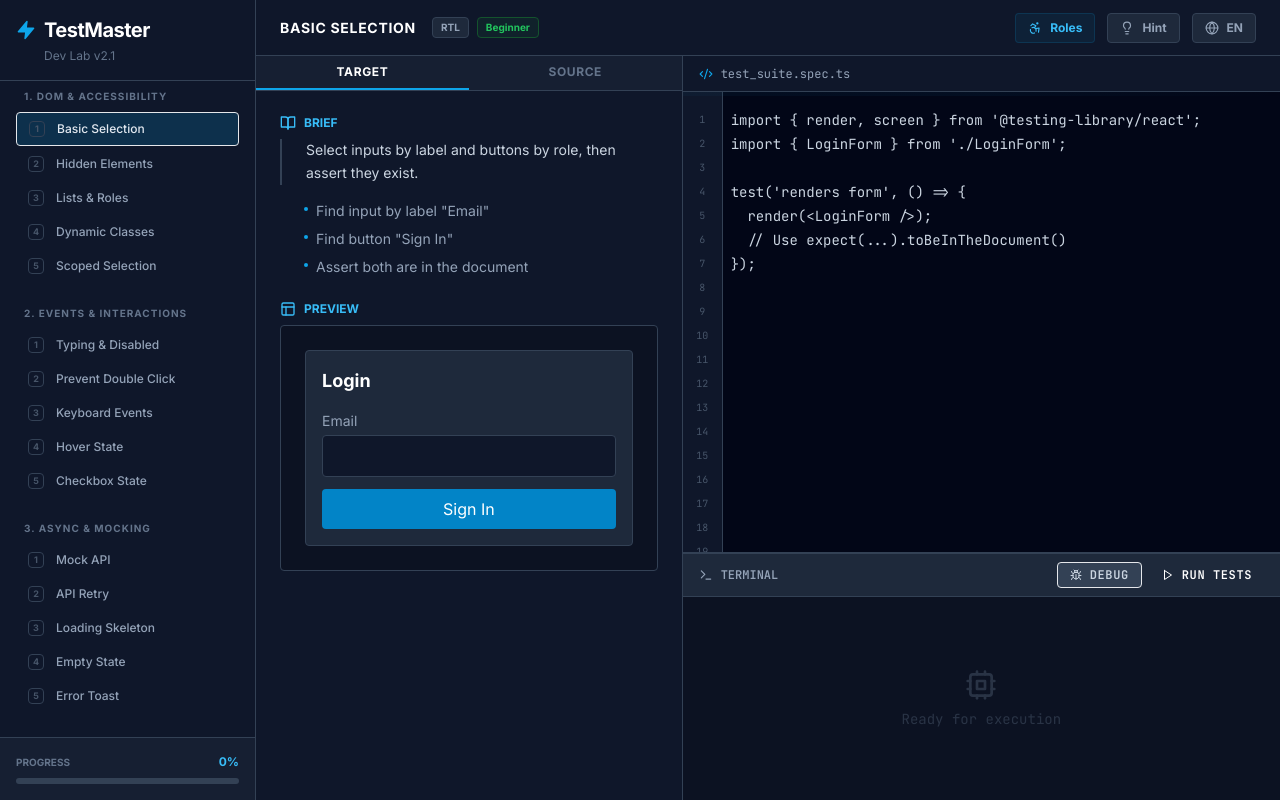
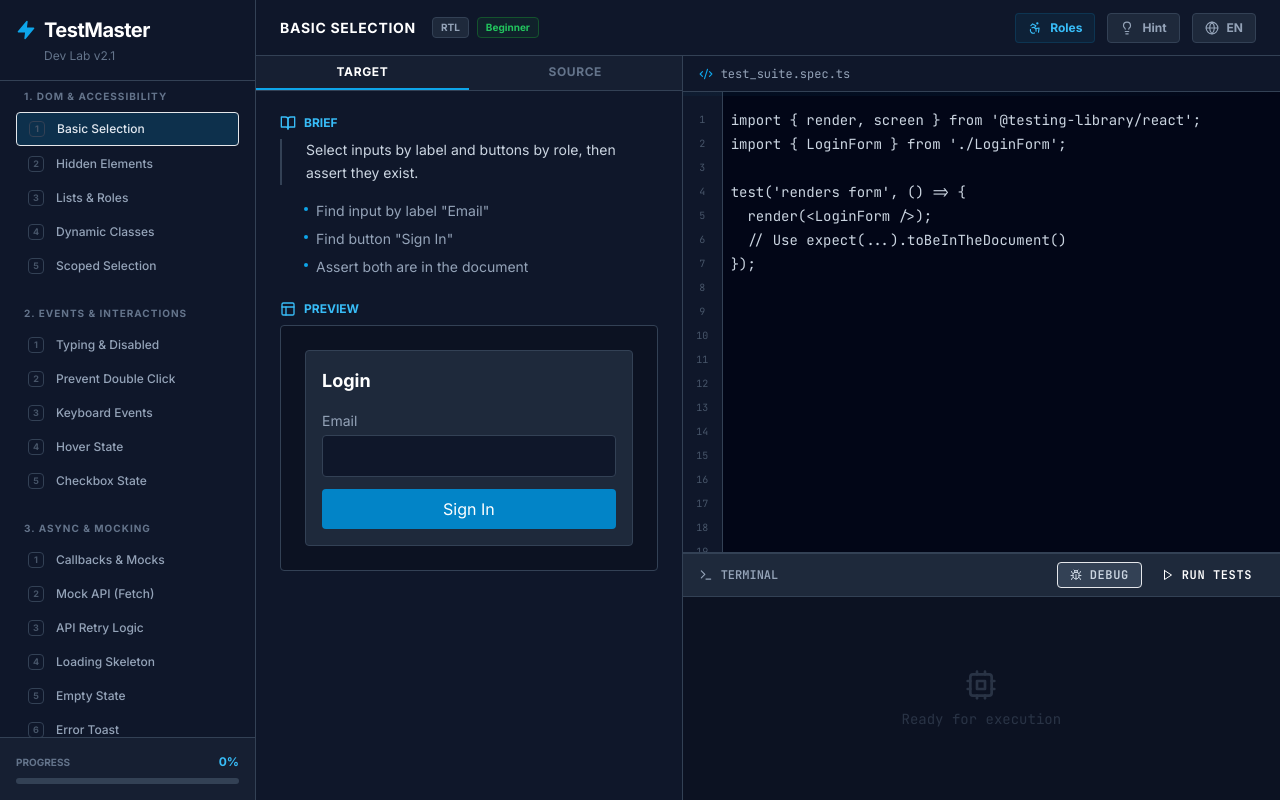
Before and after one commit to CharlietheCharlie/front-end-testing-challenge, a React (Vite) app: page / in a window 1280 px wide. Built offline with nearby package versions, Linux system fonts and the light colour scheme.

Commit message:
fix: lesson.ts

```diff
--- a/App.tsx
+++ b/App.tsx
@@ -74,6 +74,7 @@ const App: React.FC = () => {
         [activeLessonId]: activeLesson.initialCode
       }));
     }
+
     setShowHint(false); // Reset hint on lesson change
   }, [activeLessonId, activeLesson.initialCode]);
 
--- a/components/TestRunner.tsx
+++ b/components/TestRunner.tsx
@@ -1,4 +1,4 @@
-import React, { useState } from 'react';
+import React, { useState, useEffect } from 'react';
 import { Lesson, TestResult } from '../types';
 import { CheckCircle2, XCircle, Terminal, Play, Loader2, Cpu, Bug, AlertTriangle } from 'lucide-react';
 
@@ -42,6 +42,13 @@ export const TestRunner: React.FC<TestRunnerProps> = ({ lesson, code, onResultCh
   const [isRunning, setIsRunning] = useState(false);
   const [result, setResult] = useState<TestResult | null>(null);
   const [displayLogs, setDisplayLogs] = useState<LogEntry[]>([]);
+
+  // Reset terminal when lesson changes
+  useEffect(() => {
+    setResult(null);
+    setDisplayLogs([]);
+    setIsRunning(false);
+  }, [lesson.id]);
 
   // Simulate screen.debug() behavior
   const handleDebug = () => {
--- a/components/targets/Section3_Async.tsx
+++ b/components/targets/Section3_Async.tsx
@@ -1,6 +1,37 @@
 import React, { useState, useEffect } from 'react';
 
-// 3.1 Fetch List
+// 3.1 Mock Functions (Callbacks)
+export const UserForm: React.FC<{ onSubmit: (data: { name: string }) => void }> = ({ onSubmit }) => {
+  const [name, setName] = useState('');
+  return (
+    <div className="p-4 bg-dark-800 border border-dark-700 rounded">
+      <input
+        aria-label="Name"
+        value={name}
+        onChange={e => setName(e.target.value)}
+        className="block w-full mb-2 p-2 bg-dark-900 border border-dark-700 rounded text-white"
+        placeholder="Enter name"
+      />
+      <button
+        onClick={() => onSubmit({ name })}
+        className="bg-primary-600 text-white px-4 py-2 rounded hover:bg-primary-500"
+      >
+        Save
+      </button>
+    </div>
+  );
+};
+export const UserFormCode = `export const UserForm = ({ onSubmit }) => {
+  const [name, setName] = useState('');
+  return (
+    <div>
+      <input aria-label="Name" onChange={e => setName(e.target.value)} />
+      <button onClick={() => onSubmit({ name })}>Save</button>
+    </div>
+  );
+};`;
+
+// 3.2 Fetch List (Old 3.1)
 export const SimpleList: React.FC = () => {
   const [items, setItems] = useState<string[]>([]);
   useEffect(() => {
@@ -12,7 +43,7 @@ export const SimpleListCode = `useEffect(() => {
   fetch('/api/items').then(r => r.json()).then(setItems);
 }, []);`;
 
-// 3.2 Retry Logic
+// 3.3 Retry Logic (Old 3.2)
 export const RetryButton: React.FC = () => {
   const [msg, setMsg] = useState('');
   const load = async () => {
@@ -39,7 +70,7 @@ export const RetryButtonCode = `const load = async () => {
   }
 };`;
 
-// 3.3 Loading State (Skeleton)
+// 3.4 Loading State (Skeleton)
 export const DashboardWidget: React.FC = () => {
   const [data, setData] = useState<string | null>(null);
   useEffect(() => {
@@ -52,7 +83,7 @@ export const DashboardWidget: React.FC = () => {
 export const DashboardWidgetCode = `if (!data) return <div data-testid="skeleton" ... />;
 return <div>{data}</div>;`;
 
-// 3.4 Empty State
+// 3.5 Empty State
 export const SearchResults: React.FC = () => {
   const [results, setResults] = useState<string[]>([]);
   const [searched, setSearched] = useState(false);
@@ -71,7 +102,7 @@ export const SearchResults: React.FC = () => {
 };
 export const SearchResultsCode = `{searched && results.length === 0 && <div>No results found</div>}`;
 
-// 3.5 API Error Toast
+// 3.6 API Error Toast
 export const Newsletter: React.FC = () => {
   const [error, setError] = useState('');
   const sub = async () => {
--- a/data/lessons.ts
+++ b/data/lessons.ts
@@ -10,6 +10,7 @@ import {
   TagInput, TagInputCode,
   TooltipDemo, TooltipDemoCode,
   PreferenceForm, PreferenceFormCode,
+  UserForm, UserFormCode,
   SimpleList, SimpleListCode,
   RetryButton, RetryButtonCode,
   DashboardWidget, DashboardWidgetCode,
@@ -67,7 +68,7 @@ test('renders form', () => {
     description: { en: 'Use queryBy for elements that might not exist.', zh: '使用 queryBy 來測試可能不存在的元素。' },
     framework: TestFramework.RTL,
     difficulty: 'Intermediate',
-    requirements: [ { en: 'Assert "secret" is missing initially', zh: '確認一開始 secret 不存在' }, { en: 'Click button using userEvent', zh: '使用 userEvent 點擊按鈕' }, { en: 'Assert "secret" exists', zh: '確認 secret 出現' } ],
+    requirements: [ { en: 'Assert "secret" is missing initially', zh: '確認一開始 secret 不存在' }, { en: 'Click button using await user.click', zh: '使用 await user.click 點擊按鈕' }, { en: 'Assert "secret" exists', zh: '確認 secret 出現' } ],
     initialCode: `import { render, screen } from '@testing-library/react';
 import userEvent from '@testing-library/user-event';
 import { SecretMessage } from './SecretMessage';
@@ -76,7 +77,7 @@ test('toggles visibility', async () => {
   const user = userEvent.setup();
   render(<SecretMessage />);
   // 1. Assert NOT in document (queryBy...)
-  // 2. Click
+  // 2. await user.click...
   // 3. Assert IN document
 });`,
     targetComponent: SecretMessage,
@@ -91,8 +92,8 @@ test('toggles visibility', async () => {
         mustMatch: [ /expect\(.*queryByTestId.*['"]secret['"].*\)\.not\.toBeInTheDocument/ ]
       },
       {
-        description: { en: "Click Toggle (user.click)", zh: "點擊切換 (user.click)" },
-        mustMatch: [ /user\.click/, /text=['"]Show['"]|name: \/show\/i/ ],
+        description: { en: "Async Click (await user.click)", zh: "非同步點擊 (await user.click)" },
+        mustMatch: [ /await\s+user\.click/, /text=['"]Show['"]|name: \/show\/i/ ],
         mustNotMatch: [ { pattern: /fireEvent/, message: { en: "Use userEvent instead of fireEvent", zh: "請使用 userEvent 取代 fireEvent" } } ]
       },
       {
@@ -208,10 +209,10 @@ test('shipping name', () => {
     id: '2.1',
     section: '2. Events & Interactions',
     title: { en: 'Typing & Disabled', zh: '輸入與禁用狀態' },
-    description: { en: 'Type text using userEvent and check button disabled state.', zh: '使用 userEvent 輸入文字並檢查按鈕是否禁用。' },
+    description: { en: 'Type text using await user.type and check button disabled state.', zh: '使用 await user.type 輸入文字並檢查按鈕是否禁用。' },
     framework: TestFramework.RTL,
     difficulty: 'Beginner',
-    requirements: [ { en: 'Type 21 chars using user.type', zh: '使用 user.type 輸入 21 個字' }, { en: 'Assert button is disabled', zh: '確認按鈕被禁用' } ],
+    requirements: [ { en: 'Type 21 chars using await user.type', zh: '使用 await user.type 輸入 21 個字' }, { en: 'Assert button is disabled', zh: '確認按鈕被禁用' } ],
     initialCode: `import { render, screen } from '@testing-library/react';
 import userEvent from '@testing-library/user-event';
 import { TweetComposer } from './TweetComposer';
@@ -219,23 +220,23 @@ import { TweetComposer } from './TweetComposer';
 test('validates length', async () => {
   const user = userEvent.setup();
   render(<TweetComposer />);
-  // Type long string...
+  // await user.type(...)
 });`,
     targetComponent: TweetComposer,
     targetCodeDisplay: TweetComposerCode,
     hint: {
-      en: "await user.type(screen.getByRole('textbox'), 'This text is definitely longer than twenty characters');\nexpect(screen.getByText('Tweet')).toBeDisabled();",
-      zh: "await user.type(screen.getByRole('textbox'), 'This text is definitely longer than twenty characters');\nexpect(screen.getByText('Tweet')).toBeDisabled();"
+      en: "await user.type(screen.getByRole('textbox'), 'This text is definitely longer than twenty characters');\nexpect(screen.getByRole('button', { name: /tweet/i })).toBeDisabled();",
+      zh: "await user.type(screen.getByRole('textbox'), 'This text is definitely longer than twenty characters');\nexpect(screen.getByRole('button', { name: /tweet/i })).toBeDisabled();"
     },
     validationRules: [
       {
-        description: { en: "Use user.type", zh: "使用 user.type" },
-        mustMatch: [ /user\.type/, /value: ['"].{21,}['"]|['"].{21,}['"]/ ],
+        description: { en: "Async Type (await user.type)", zh: "非同步輸入 (await user.type)" },
+        mustMatch: [ /await\s+user\.type/, /value: ['"].{21,}['"]|['"].{21,}['"]/ ],
         mustNotMatch: [ { pattern: /fireEvent/, message: { en: "Use userEvent instead of fireEvent", zh: "請使用 userEvent 取代 fireEvent" } } ]
       },
       {
         description: { en: "Check Disabled", zh: "檢查禁用" },
-        mustMatch: [ /expect\(.*getByText.*['"]Tweet['"].*\).*\)\.toBeDisabled/ ]
+        mustMatch: [ /expect\(.*getByRole.*['"]button['"].*name: \/tweet\/i.*\)\.toBeDisabled\(\)/]
       }
     ]
   },
@@ -246,7 +247,7 @@ test('validates length', async () => {
     description: { en: 'Ensure button logic only fires once using userEvent.', zh: '使用 userEvent 確保按鈕邏輯只觸發一次。' },
     framework: TestFramework.RTL,
     difficulty: 'Intermediate',
-    requirements: [ { en: 'Click button twice', zh: '點擊兩次' }, { en: 'Check status is "Processing..."', zh: '確認狀態為 Processing...' } ],
+    requirements: [ { en: 'Click button twice (await)', zh: '點擊兩次 (await)' }, { en: 'Check status is "Processing..."', zh: '確認狀態為 Processing...' } ],
     initialCode: `import { render, screen } from '@testing-library/react';
 import userEvent from '@testing-library/user-event';
 import { PaymentButton } from './PaymentButton';
@@ -254,18 +255,23 @@ import { PaymentButton } from './PaymentButton';
 test('prevents double', async () => {
   const user = userEvent.setup();
   render(<PaymentButton />);
-  // Click... click...
+  // await user.click...
+  // await user.click...
 });`,
     targetComponent: PaymentButton,
     targetCodeDisplay: PaymentButtonCode,
     hint: {
-      en: "const btn = screen.getByRole('button', { name: /pay/i });\nawait user.click(btn);\nawait user.click(btn);\nexpect(btn).toHaveTextContent('Processing...');",
-      zh: "const btn = screen.getByRole('button', { name: /pay/i });\nawait user.click(btn);\nawait user.click(btn);\nexpect(btn).toHaveTextContent('Processing...');"
+      en: "const button = screen.getByRole('button', { name: /pay/i });\nawait user.click(button);\nawait user.click(button);\nexpect(button).toHaveTextContent('Processing...');",
+      zh: "const button = screen.getByRole('button', { name: /pay/i });\nawait user.click(button);\nawait user.click(button);\nexpect(button).toHaveTextContent('Processing...');"
     },
     validationRules: [
       {
-        description: { en: "Double Click (user.click)", zh: "點擊兩次 (user.click)" },
-        mustMatch: [ /(user\.click.*){2}/ ],
+        description: { en: "Select using getByRole", zh: "使用 getByRole 選取" },
+        mustMatch: [ /getByRole\(.*['"]button['"].*\)/ ]
+      },
+      {
+        description: { en: "Async Double Click", zh: "非同步點擊兩次" },
+        mustMatch: [ /await\s+user\.click.*await\s+user\.click/s ],
         mustNotMatch: [ { pattern: /fireEvent/, message: { en: "Use userEvent instead of fireEvent", zh: "請使用 userEvent 取代 fireEvent" } } ]
       },
       {
@@ -281,7 +287,7 @@ test('prevents double', async () => {
     description: { en: 'Simulate pressing Enter key using userEvent.', zh: '使用 userEvent 模擬按下 Enter 鍵。' },
     framework: TestFramework.RTL,
     difficulty: 'Intermediate',
-    requirements: [ { en: 'Type "React"', zh: '輸入 "React"' }, { en: 'Press Enter using userEvent', zh: '使用 userEvent 按下 Enter' }, { en: 'Check tag "#React" exists', zh: '確認 "#React" 存在' } ],
+    requirements: [ { en: 'Type "React"', zh: '輸入 "React"' }, { en: 'Press Enter using {enter}', zh: '使用 {enter} 模擬按鍵' }, { en: 'Check tag "#React" exists', zh: '確認 "#React" 存在' } ],
     initialCode: `import { render, screen } from '@testing-library/react';
 import userEvent from '@testing-library/user-event';
 import { TagInput } from './TagInput';
@@ -289,8 +295,7 @@ import { TagInput } from './TagInput';
 test('adds tag on enter', async () => {
   const user = userEvent.setup();
   render(<TagInput />);
-  // Type 'React'
-  // Press Enter ({enter})
+  // await user.type...
 });`,
     targetComponent: TagInput,
     targetCodeDisplay: TagInputCode,
@@ -300,8 +305,8 @@ test('adds tag on enter', async () => {
     },
     validationRules: [
       {
-        description: { en: "Type 'React' with Enter", zh: "輸入 'React' 並按 Enter" },
-        mustMatch: [ /user\.type\(.*['"]React\{enter\}['"]\)|user\.keyboard\(.*\{enter\}\)/ ],
+        description: { en: "Async Type with Enter", zh: "非同步輸入並按 Enter" },
+        mustMatch: [ /await\s+user\.type\(.*['"]React\{enter\}['"]\)|await\s+user\.keyboard\(.*\{enter\}\)/ ],
         mustNotMatch: [ { pattern: /fireEvent/, message: { en: "Use userEvent instead of fireEvent", zh: "請使用 userEvent 取代 fireEvent" } } ]
       },
       {
@@ -317,7 +322,7 @@ test('adds tag on enter', async () => {
     description: { en: 'Simulate mouse enter to show tooltip using userEvent.', zh: '使用 userEvent 模擬滑鼠移入以顯示 Tooltip。' },
     framework: TestFramework.RTL,
     difficulty: 'Intermediate',
-    requirements: [ { en: 'Hover over text using user.hover', zh: '使用 user.hover 滑鼠移入文字' }, { en: 'Assert tooltip visible', zh: '確認 Tooltip 顯示' } ],
+    requirements: [ { en: 'Hover over text using await user.hover', zh: '使用 await user.hover 滑鼠移入文字' }, { en: 'Assert tooltip visible', zh: '確認 Tooltip 顯示' } ],
     initialCode: `import { render, screen } from '@testing-library/react';
 import userEvent from '@testing-library/user-event';
 import { TooltipDemo } from './TooltipDemo';
@@ -325,7 +330,7 @@ import { TooltipDemo } from './TooltipDemo';
 test('shows tooltip', async () => {
   const user = userEvent.setup();
   render(<TooltipDemo />);
-  // user.hover...
+  // await user.hover...
 });`,
     targetComponent: TooltipDemo,
     targetCodeDisplay: TooltipDemoCode,
@@ -335,13 +340,13 @@ test('shows tooltip', async () => {
     },
     validationRules: [
       {
-        description: { en: "Trigger Hover (user.hover)", zh: "觸發 Hover (user.hover)" },
-        mustMatch: [ /user\.hover/ ],
+        description: { en: "Async Hover (await user.hover)", zh: "非同步 Hover (await user.hover)" },
+        mustMatch: [ /await\s+user\.hover/ ],
         mustNotMatch: [ { pattern: /fireEvent/, message: { en: "Use userEvent instead of fireEvent", zh: "請使用 userEvent 取代 fireEvent" } } ]
       },
       {
         description: { en: "Find Tooltip & Check Visibility", zh: "找到 Tooltip 並檢查可見性" },
-        mustMatch: [ /expect\(.*(getByRole|getByText).*Help info.*\)\.toBeVisible/ ]
+        mustMatch: [ /expect\(.*(getByRole|queryByRole).*['"]tooltip['"].*\)\.toBeVisible/ ]
       }
     ]
   },
@@ -352,7 +357,7 @@ test('shows tooltip', async () => {
     description: { en: 'Check and uncheck using userEvent.', zh: '使用 userEvent 勾選與取消勾選。' },
     framework: TestFramework.RTL,
     difficulty: 'Beginner',
-    requirements: [ { en: 'Check "Email" using user.click', zh: '使用 user.click 勾選 Email' }, { en: 'Assert checkbox is checked', zh: '確認 Checkbox 已被勾選' } ],
+    requirements: [ { en: 'Check "Email" using await user.click', zh: '使用 await user.click 勾選 Email' }, { en: 'Assert checkbox is checked', zh: '確認 Checkbox 已被勾選' } ],
     initialCode: `import { render, screen } from '@testing-library/react';
 import userEvent from '@testing-library/user-event';
 import { PreferenceForm } from './PreferenceForm';
@@ -360,7 +365,7 @@ import { PreferenceForm } from './PreferenceForm';
 test('toggles preference', async () => {
   const user = userEvent.setup();
   render(<PreferenceForm />);
-  // Click checkbox
+  // await user.click...
 });`,
     targetComponent: PreferenceForm,
     targetCodeDisplay: PreferenceFormCode,
@@ -370,8 +375,8 @@ test('toggles preference', async () => {
     },
     validationRules: [
       {
-        description: { en: "Click Checkbox", zh: "點擊核取方塊" },
-        mustMatch: [ /user\.click/, /getByLabelText\(.*Email.*\)/ ]
+        description: { en: "Async Click Checkbox", zh: "非同步點擊核取方塊" },
+        mustMatch: [ /await\s+user\.click/, /getByLabelText\(.*Email.*\)/ ]
       },
       {
         description: { en: "Verify Checked State", zh: "驗證勾選狀態" },
@@ -380,15 +385,55 @@ test('toggles preference', async () => {
     ]
   },
 
-  // --- SECTION 3: ASYNC ---
+  // --- SECTION 3: ASYNC & MOCKING ---
   {
     id: '3.1',
     section: '3. Async & Mocking',
-    title: { en: 'Mock API', zh: 'API 模擬' },
-    description: { en: 'Mock fetch and wait for items.', zh: '模擬 fetch 並等待項目出現。' },
+    title: { en: 'Callbacks & Mocks', zh: 'Callback 模擬 (jest.fn)' },
+    description: { en: 'Create a mock function and verify it was called with correct arguments.', zh: '建立 Mock Function 並驗證它是否被正確呼叫與傳遞參數。' },
     framework: TestFramework.JEST,
     difficulty: 'Intermediate',
-    requirements: [ { en: 'Spy on fetch', zh: '監聽 fetch' }, { en: 'Mock response ["A"]', zh: '模擬回應 ["A"]' }, { en: 'Wait for "A"', zh: '等待 "A"' } ],
+    requirements: [ { en: 'Create mock: const mockSubmit = jest.fn()', zh: '建立 Mock: const mockSubmit = jest.fn()' }, { en: 'Pass to component', zh: '傳遞給組件' }, { en: 'Type and Click', zh: '輸入並點擊' }, { en: 'Expect calledWith({name: ...})', zh: '驗證被呼叫參數' } ],
+    initialCode: `import { render, screen } from '@testing-library/react';
+import userEvent from '@testing-library/user-event';
+import { UserForm } from './UserForm';
+
+test('submits form data', async () => {
+  const user = userEvent.setup();
+  // 1. Create mock
+  // 2. Render(<UserForm onSubmit={mock} />)
+  // 3. Interaction
+  // 4. Expect
+});`,
+    targetComponent: UserForm,
+    targetCodeDisplay: UserFormCode,
+    hint: {
+      en: "const mockSubmit = jest.fn();\nrender(<UserForm onSubmit={mockSubmit} />);\n\nawait user.type(screen.getByLabelText('Name'), 'Alice');\nawait user.click(screen.getByRole('button', { name: /save/i }));\n\nexpect(mockSubmit).toHaveBeenCalledWith({ name: 'Alice' });",
+      zh: "const mockSubmit = jest.fn();\nrender(<UserForm onSubmit={mockSubmit} />);\n\nawait user.type(screen.getByLabelText('Name'), 'Alice');\nawait user.click(screen.getByRole('button', { name: /save/i }));\n\nexpect(mockSubmit).toHaveBeenCalledWith({ name: 'Alice' });"
+    },
+    validationRules: [
+      {
+        description: { en: "Create jest.fn()", zh: "建立 jest.fn()" },
+        mustMatch: [ /const\s+\w+\s*=\s*jest\.fn\(\)/ ]
+      },
+      {
+        description: { en: "Async Type & Click", zh: "非同步輸入與點擊" },
+        mustMatch: [ /await\s+user\.type/, /await\s+user\.click/ ]
+      },
+      {
+        description: { en: "Verify calledWith", zh: "驗證參數 calledWith" },
+        mustMatch: [ /expect\(.*\)\.toHaveBeenCalledWith\(\{.*name:.*\}\)/ ]
+      }
+    ]
+  },
+  {
+    id: '3.2',
+    section: '3. Async & Mocking',
+    title: { en: 'Mock API (Fetch)', zh: 'API 模擬 (fetch)' },
+    description: { en: 'Mock the global fetch function to return fake data.', zh: '模擬全域 fetch 函數以回傳假資料。' },
+    framework: TestFramework.JEST,
+    difficulty: 'Intermediate',
+    requirements: [ { en: 'Spy on global.fetch', zh: '監聽 global.fetch' }, { en: 'Mock json response ["A"]', zh: '模擬 JSON 回應 ["A"]' }, { en: 'Use findByText to wait', zh: '使用 findByText 等待出現' } ],
     initialCode: `import { render, screen } from '@testing-library/react';
 import { SimpleList } from './SimpleList';
 
@@ -413,20 +458,20 @@ test('loads items', async () => {
         mustMatch: [ /mockResolvedValue/ ]
       },
       {
-        description: { en: "Use findBy & toBeInTheDocument", zh: "使用 findBy 與 toBeInTheDocument" },
-        mustMatch: [ /await screen\.findByText/, /\.toBeInTheDocument/ ],
+        description: { en: "Use await findByText", zh: "使用 await findByText" },
+        mustMatch: [ /await\s+screen\.findByText/, /\.toBeInTheDocument/ ],
         mustNotMatch: [ { pattern: /getByText/, message: { en: "getByText is synchronous and will fail. Use findByText.", zh: "getByText 是同步的，會失敗。請使用 findByText。" } } ]
       }
     ]
   },
   {
-    id: '3.2',
+    id: '3.3',
     section: '3. Async & Mocking',
-    title: { en: 'API Retry', zh: 'API 重試' },
-    description: { en: 'Mock failure then success.', zh: '先模擬失敗，再模擬成功。' },
+    title: { en: 'API Retry Logic', zh: 'API 重試邏輯' },
+    description: { en: 'Mock a failure first, then a success.', zh: '先模擬失敗，再模擬成功。' },
     framework: TestFramework.JEST,
     difficulty: 'Tricky',
-    requirements: [ { en: 'Mock fetch: reject then resolve', zh: '模擬 fetch: 先 reject 後 resolve' }, { en: 'Click load using userEvent', zh: '使用 userEvent 點擊載入' }, { en: 'Check Success', zh: '檢查 Success' } ],
+    requirements: [ { en: 'Mock fetch: reject then resolve', zh: '模擬 fetch: 先 reject 後 resolve' }, { en: 'Click load using await user.click', zh: '使用 await user.click 點擊載入' }, { en: 'Check Success', zh: '檢查 Success' } ],
     initialCode: `import { render, screen } from '@testing-library/react';
 import userEvent from '@testing-library/user-event';
 import { RetryButton } from './RetryButton';
@@ -449,18 +494,17 @@ test('retries on error', async () => {
         mustMatch: [ /mockRejectedValueOnce/, /mockResolvedValueOnce/ ]
       },
       {
-        description: { en: "Check states using jest-dom", zh: "使用 jest-dom 檢查狀態" },
-        mustMatch: [ /expect\(.*findByText\(.*Error.*\).*\)\.toBeInTheDocument/, /expect\(.*findByText\(.*Success.*\).*\)\.toBeInTheDocument/ ]
+        description: { en: "Async Click (await user.click)", zh: "非同步點擊 (await user.click)" },
+        mustMatch: [ /await\s+user\.click/ ]
       },
       {
-        description: { en: "Click Load (user.click)", zh: "點擊 Load (user.click)" },
-        mustMatch: [ /user\.click/ ],
-        mustNotMatch: [ { pattern: /fireEvent/, message: { en: "Use userEvent instead of fireEvent", zh: "請使用 userEvent 取代 fireEvent" } } ]
+        description: { en: "Check states using findBy", zh: "使用 findBy 檢查狀態" },
+        mustMatch: [ /expect\(.*findByText\(.*Error.*\).*\)\.toBeInTheDocument/, /expect\(.*findByText\(.*Success.*\).*\)\.toBeInTheDocument/ ]
       }
     ]
   },
   {
-    id: '3.3',
+    id: '3.4',
     section: '3. Async & Mocking',
     title: { en: 'Loading Skeleton', zh: '載入骨架屏' },
     description: { en: 'Wait for skeleton to disappear.', zh: '等待骨架屏消失。' },
@@ -492,7 +536,7 @@ test('removes skeleton', async () => {
     ]
   },
   {
-    id: '3.4',
+    id: '3.5',
     section: '3. Async & Mocking',
     title: { en: 'Empty State', zh: '空狀態' },
     description: { en: 'Test when API returns empty list.', zh: '測試 API 回傳空列表的情況。' },
@@ -518,7 +562,7 @@ test('shows empty state', async () => {
     validationRules: [
       {
         description: { en: "Trigger Search", zh: "觸發搜尋" },
-        mustMatch: [ /user\.click/ ]
+        mustMatch: [ /await\s+user\.click/ ]
       },
       {
         description: { en: "Find Result Text", zh: "找到結果文字" },
@@ -527,7 +571,7 @@ test('shows empty state', async () => {
     ]
   },
   {
-    id: '3.5',
+    id: '3.6',
     section: '3. Async & Mocking',
     title: { en: 'Error Toast', zh: '錯誤提示' },
     description: { en: 'Verify alert role when API fails.', zh: '當 API 失敗時驗證 alert role。' },
@@ -558,7 +602,7 @@ test('shows error toast', async () => {
       },
       {
         description: { en: "Click Subscribe", zh: "點擊訂閱" },
-        mustMatch: [ /user\.click/ ]
+        mustMatch: [ /await\s+user\.click/ ]
       },
       {
         description: { en: "Find Alert & Verify", zh: "找到 Alert 並驗證" },
```
